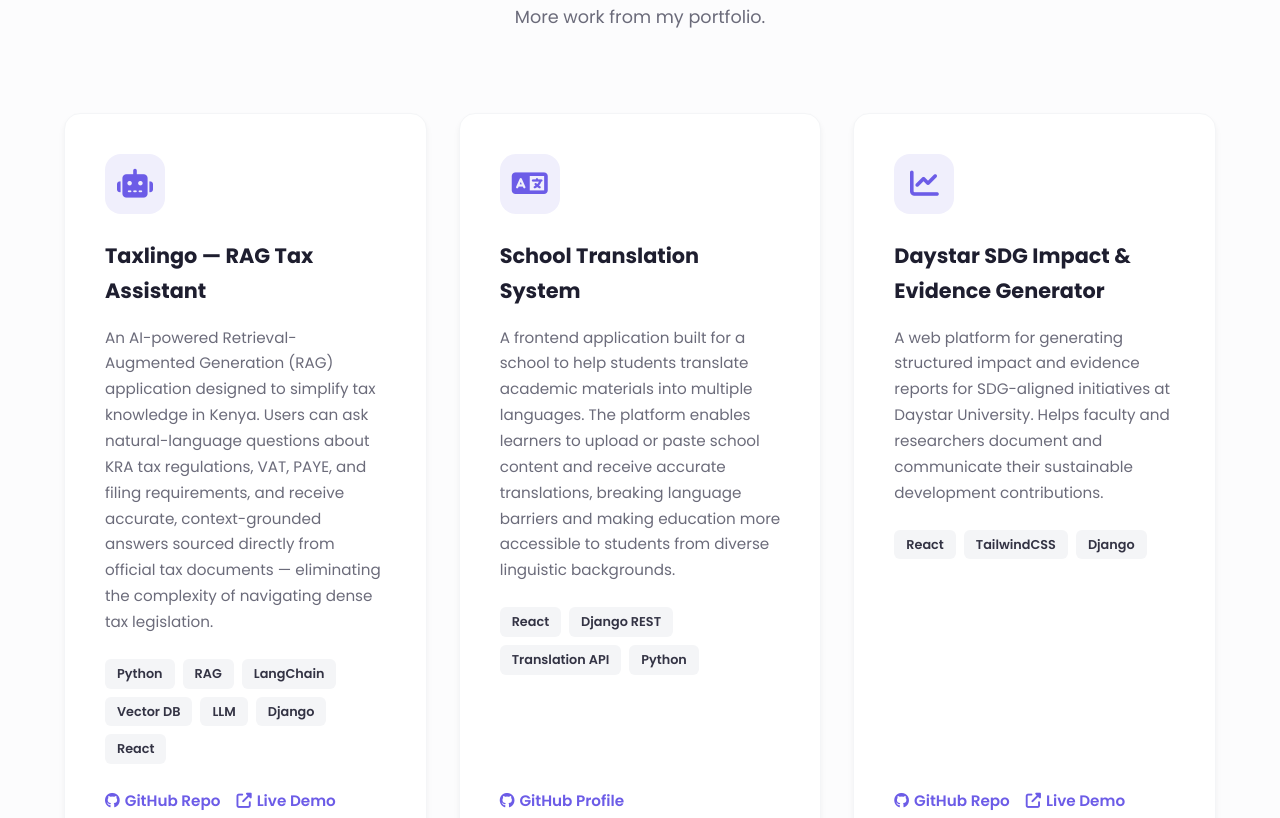
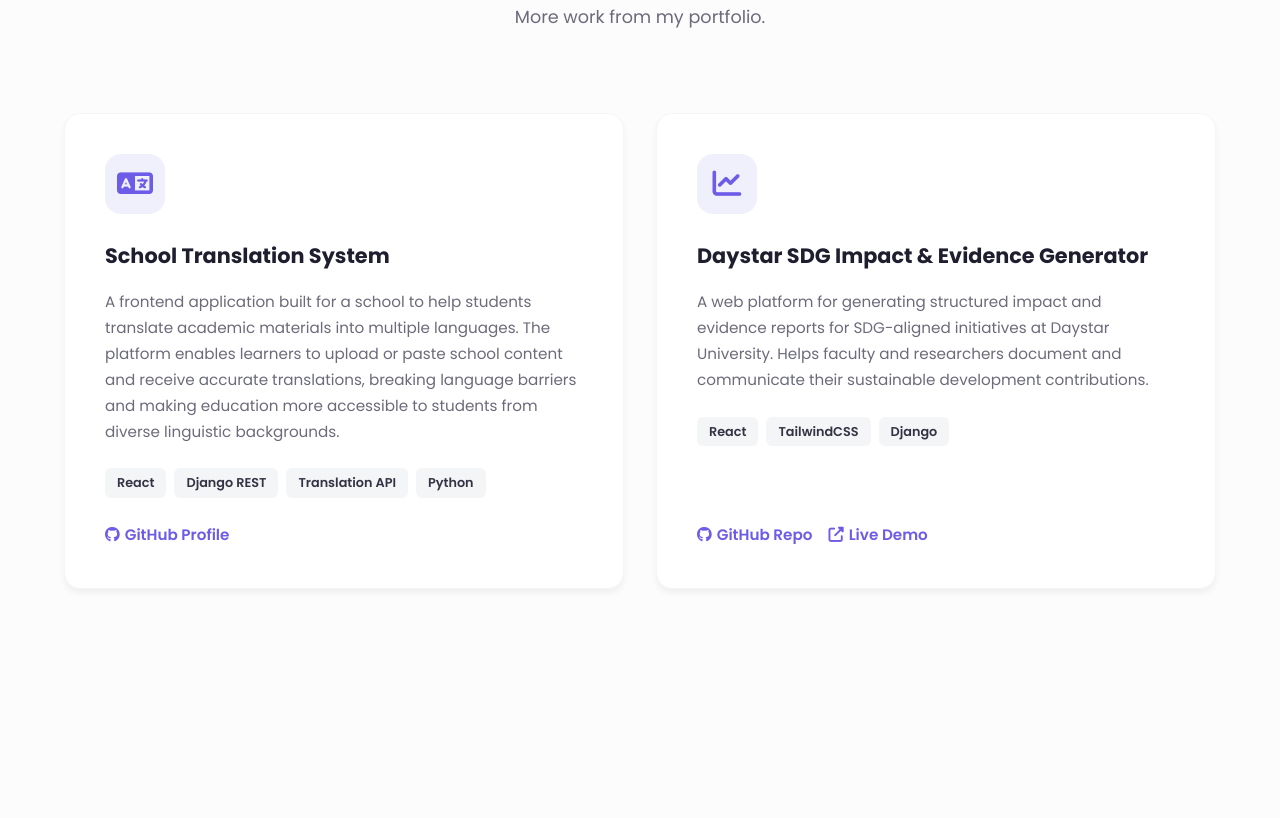
Before and after one commit to Michemor/jema-portfolio, a plain HTML site: page index.html in a window 1280 px wide. Shown: the part 4942-5760 px from the top of the page. Drawn offline with Linux system fonts and the light colour scheme.

Commit message:
Removed sensitive project

```diff
--- a/index.html
+++ b/index.html
@@ -253,35 +253,6 @@
         </div>
         <div class="projects-grid fade-in">
 
-            <!-- Taxlingo RAG Application -->
-            <div class="project-card">
-                <div class="project-icon">
-                    <i class="fas fa-robot"></i>
-                </div>
-                <div class="project-content">
-                    <h3>Taxlingo — RAG Tax Assistant</h3>
-                    <p>An AI-powered Retrieval-Augmented Generation (RAG) application designed to simplify tax knowledge
-                        in Kenya. Users can ask natural-language questions about KRA tax regulations, VAT, PAYE, and
-                        filing requirements, and receive accurate, context-grounded answers sourced directly from
-                        official tax documents — eliminating the complexity of navigating dense tax legislation.</p>
-                    <div class="project-tags">
-                        <span>Python</span>
-                        <span>RAG</span>
-                        <span>LangChain</span>
-                        <span>Vector DB</span>
-                        <span>LLM</span>
-                        <span>Django</span>
-                        <span>React</span>
-                    </div>
-                </div>
-                <div class="project-links">
-                    <a href="https://github.com/Michemor/Taxlingo" target="_blank"><i class="fab fa-github"></i> GitHub
-                        Repo</a>
-                    <a href="https://taxlingo.vercel.app" target="_blank"><i class="fas fa-external-link-alt"></i> Live
-                        Demo</a>
-                </div>
-            </div>
-
             <!-- Translation System -->
             <div class="project-card">
                 <div class="project-icon">
```
